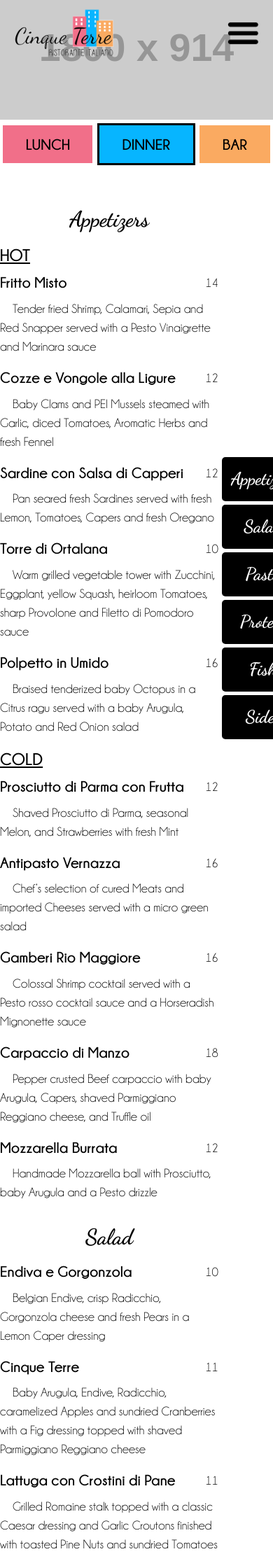
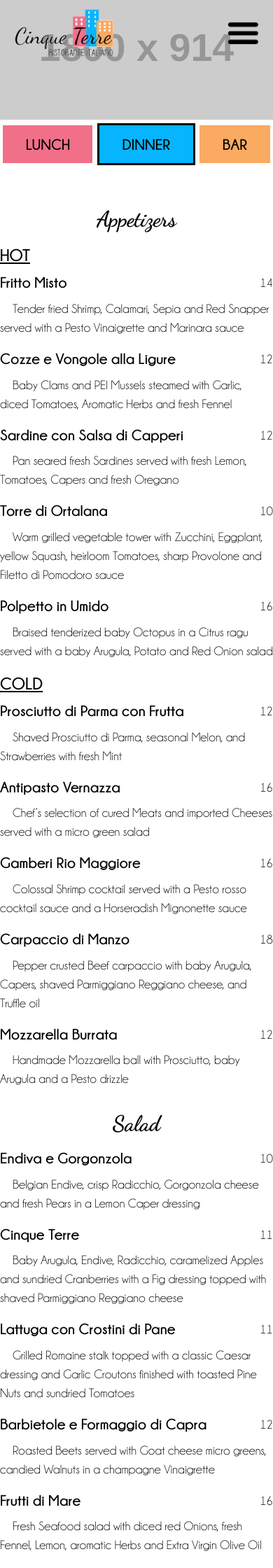
Before and after one commit to cinqueterreli/cinqueterre.github.io, a Jekyll site: the page built from dinner-menu.html, in a window 390 px wide. Shown: the top 2240 px of the page at 70% size. Built offline with Jekyll 4.4.1, drawn with Linux system fonts in a browser that asks for light colours; nearby versions of some CDN libraries.

Commit message:
idk duuude

```diff
--- a/css/main.css
+++ b/css/main.css
@@ -473,6 +473,28 @@
 	margin-bottom:4em;
 }
 
+@media(max-width:700px){
+	.sidebar {
+		display:none;
+	}
+
+	.menu-content {
+		width:100%;
+	}
+
+	.out {
+		display:inline-block;
+	}
+}
+
+.in {
+	display:none;
+}
+
+.out {
+	display:none;
+}
+
 .menu-container{
 	max-width:500px;
 	margin: 1em auto;
--- a/dinner-menu.html
+++ b/dinner-menu.html
@@ -170,6 +170,8 @@
 
 </div>
 <div class="aside">
+<img src="/images/out.png" class="out">
+<img src="/images/in.png" class="in">
 	<div class="sidebar">
 	<a class="sidebar-link" href="#dinner1">Appetizers</a>
 	<a class="sidebar-link" href="#dinner2">Salad</a>
```
Also changed, not shown: images/in.png (added), images/out.png (added).
